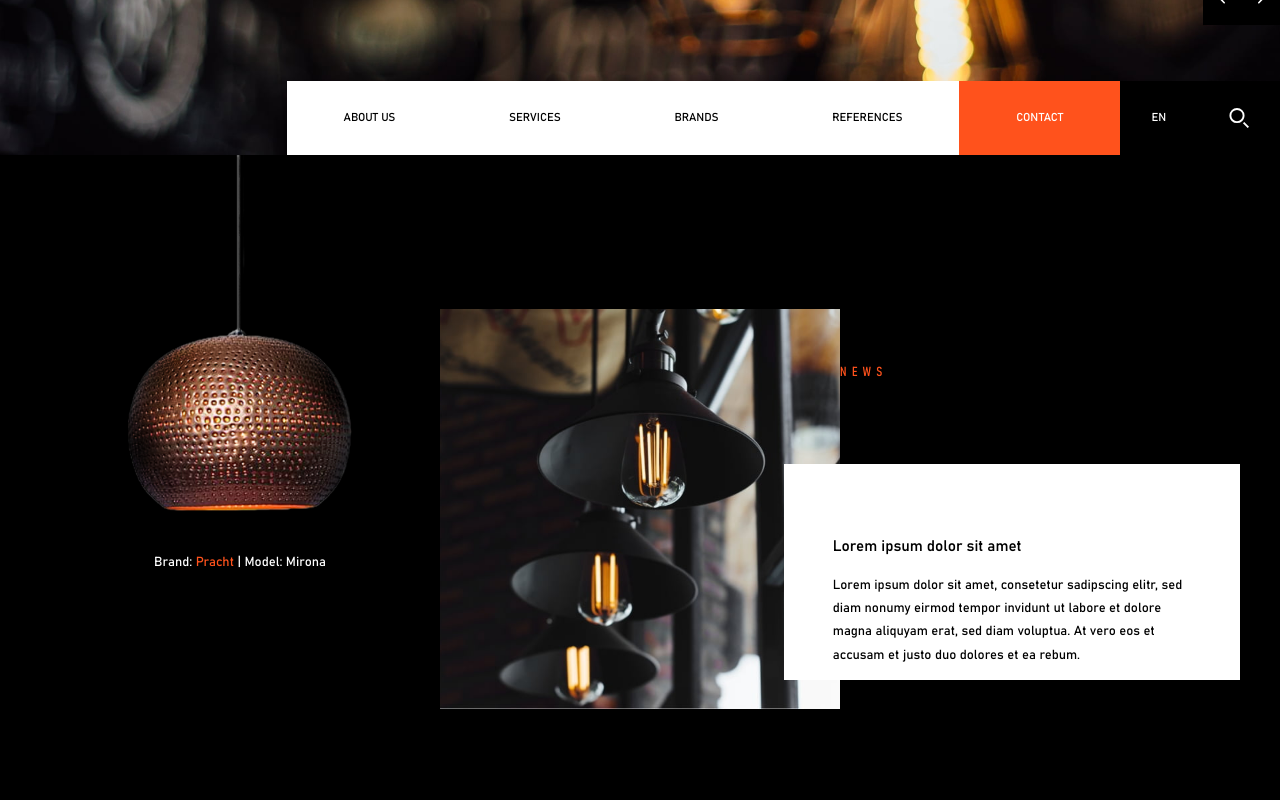
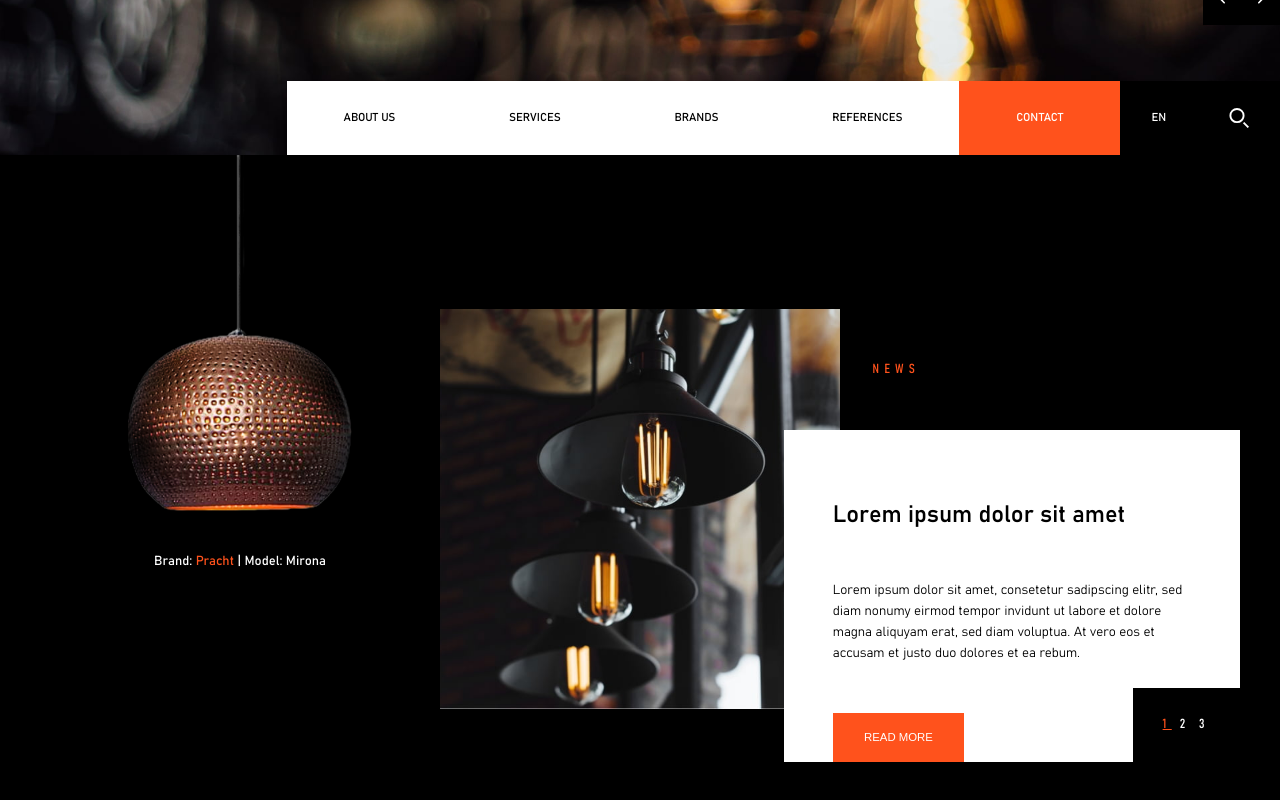
Before and after one commit to pitzbro/webshop-vue-sass, a Vue app: page / in a window 1280 px wide. Shown: the part 645-1445 px from the top of the page. Built offline with nearby package versions, Linux system fonts and the light colour scheme; what vue-resource would draw is missing.

Commit message:
finished main

```diff
--- a/src/styles/basics/_base.scss
+++ b/src/styles/basics/_base.scss
@@ -11,8 +11,9 @@ html {
    font-family: Bahnschrift, sans-serif;
    color: $clr3;
    line-height: 1.8;
+   line-height: lh(26px);
 
-   @media (max-width: $break-wide) {
+   @media (max-width: 1300px) {
        font-size: 13px;
    }
 }
@@ -25,6 +26,7 @@ body {
 h1, h2, h3, h4, h5, h6 {
     font-weight: 500;
     margin: 0 0 1rem;
+    line-height: lh(40px, 29px);
 }
 
 h1 {
@@ -40,13 +42,19 @@ h2 {
     @include type(boldCondensed);
 }
 
+h3 {
+    font-size: em(29px);
+    margin-bottom: em(60px, 29px)
+}
+
 img {
     width: 100%;
 }
 
 p {
-    margin: 0 0 1rem;
+    margin: 0 0 1em;
     max-width: 60ch;
+    @include type(light);
 }
 
 .btn {
--- a/src/styles/basics/_helpers.scss
+++ b/src/styles/basics/_helpers.scss
@@ -1,6 +1,9 @@
 // Flex
 .flex {
     display: flex;
+}
+.inline-flex {
+    display: inline-flex;
 }
 
 // List
--- a/src/styles/components/_news.scss
+++ b/src/styles/components/_news.scss
@@ -1,5 +1,5 @@
 .news-container {
-    grid-template-rows: rem(190px) auto auto rem(190px);
+    grid-template-rows: rem(190px) auto 1fr rem(190px);
     grid-template-areas:
         "teaser teaser . . . ."
         "teaser teaser img img title title"
@@ -13,6 +13,8 @@
 
         .news {
             grid-area: news;
+            max-width: 600px;
+            position: relative;
             background: $clr3;
             color: $clr2;
             justify-self: start;
@@ -24,10 +26,21 @@
 
     .news-category {
         grid-area: title;
-        align-self: start;
+        padding-inline-start: rem(40px);
+    }
+
+    .news-text {
+        margin-bottom: em(60px);
+    }
+
+    .news-pager {
+        position: absolute;
+        inset: auto 0 0 auto;
+
     }
 
     .teaser {
         grid-area: teaser;
     }
+
 }
--- /dev/null
+++ b/src/styles/components/_pager.scss
@@ -0,0 +1,15 @@
+.pager {
+    @include type(boldCondensed);
+    background: $clr2;
+    color: $clr3;
+    padding: em(32px) em(37px);
+
+    ul {
+        gap: em(10px);
+
+        .active {
+            color: $clr1;
+            text-decoration: underline;
+        }
+    }
+}
--- a/src/styles/setup/_functions.scss
+++ b/src/styles/setup/_functions.scss
@@ -6,3 +6,7 @@
 @function em($pixels, $context: 16px) {
   @return ($pixels/$context) * 1em;
 }
+
+@function lh($pixels, $context: 16px) {
+  @return ($pixels/$context);
+}
--- a/src/styles/setup/_mixins.scss
+++ b/src/styles/setup/_mixins.scss
@@ -122,4 +122,7 @@
     font-variation-settings: "wdth" 80;
     letter-spacing: em(6.72px);
   }
+  @else if $type == light {
+    font-variation-settings: "wght" 200;
+  }
 }
--- a/src/styles/styles.scss
+++ b/src/styles/styles.scss
@@ -12,4 +12,5 @@
 // COMPONENTS
 @import 'components/main-header';
 @import 'components/teaser';
+@import 'components/pager';
 @import 'components/news';
--- a/src/views/Home.vue
+++ b/src/views/Home.vue
@@ -8,6 +8,14 @@
         eirmod tempor invidunt ut labore et dolore magna aliquyam erat, sed diam
         voluptua. At vero eos et accusam et justo duo dolores et ea rebum.
       </p>
+      <button class="btn">Read more</button>
+      <div class="pager news-pager">
+        <ul class="clean-list flex">
+          <li class="active">1</li>
+          <li>2</li>
+          <li>3</li>
+        </ul>
+      </div>
     </div>
 
     <img src="~@/assets/images/news915.jpg" alt="" class="news-image" />
```
Lines whose indentation alone changed are shown as unchanged.
